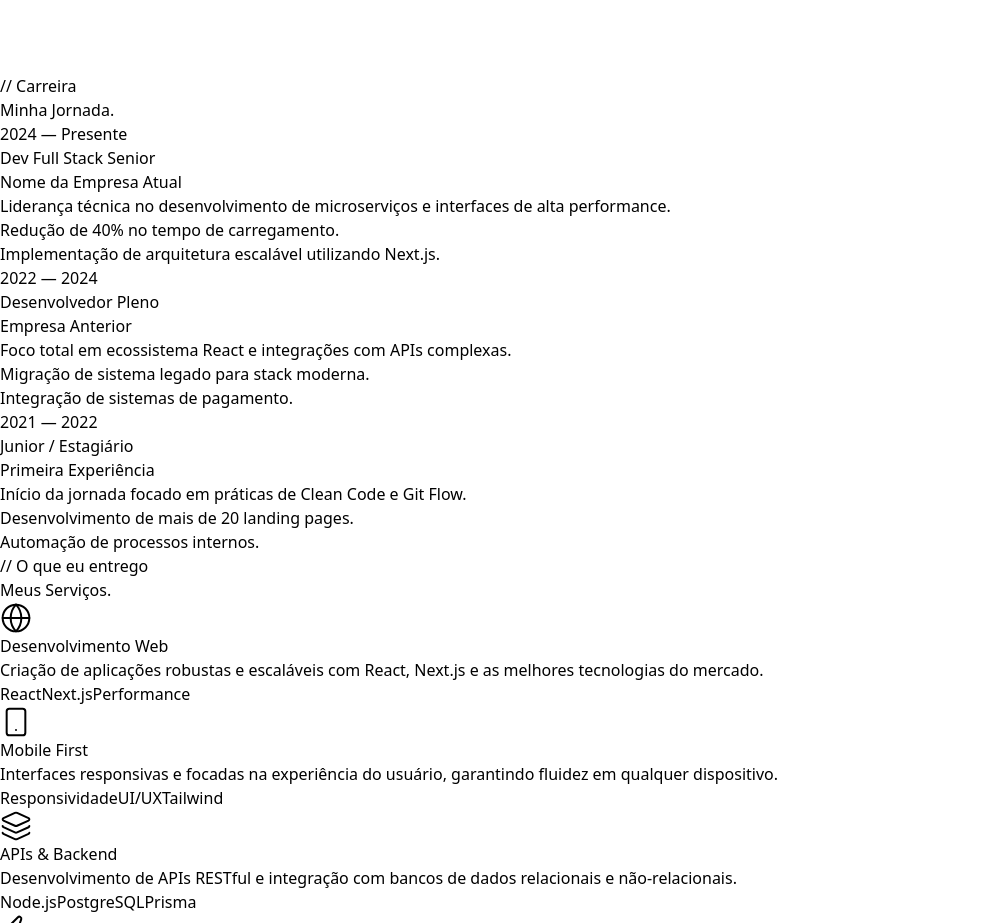
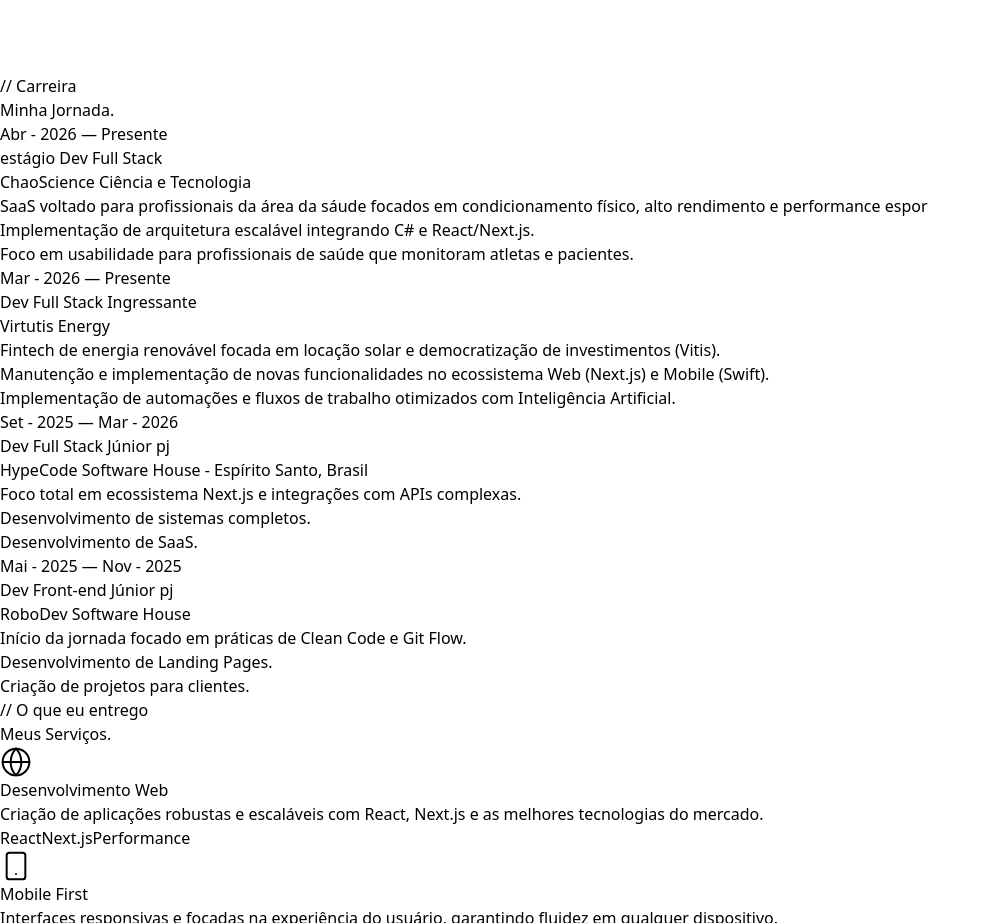
Before and after one commit to gusttamartins01/portf-lio-pro-dev, a React (Vite) app: page / in a window 1280 px wide. Shown: the part 7060-7983 px from the top of the page, without its empty margins (0-991 px from the left). Built offline with nearby package versions, Linux system fonts and the light colour scheme.

Commit message:
feat(experience): add Vitis Energia fintech with AI automation and Swift/C# stack

```diff
--- a/src/components/sections/Experience.jsx
+++ b/src/components/sections/Experience.jsx
@@ -4,35 +4,46 @@
 export default function Experience() {
   const experiences = [
     {
-      company: "Nome da Empresa Atual",
-      role: "Dev Full Stack Senior",
-      period: "2024 — Presente",
-      description: "Liderança técnica no desenvolvimento de microserviços e interfaces de alta performance.",
+      company: "ChaoScience Ciência e Tecnologia",
+      role: "estágio Dev Full Stack ",
+      period: "Abr - 2026 — Presente",
+      description: "SaaS voltado para profissionais da área da sáude focados em condicionamento físico, alto rendimento e performance espor",
       achievements: [
-        "Redução de 40% no tempo de carregamento.",
-        "Implementação de arquitetura escalável utilizando Next.js.",
+        "Implementação de arquitetura escalável integrando C# e React/Next.js.",
+        "Foco em usabilidade para profissionais de saúde que monitoram atletas e pacientes."
       ],
       current: true,
     },
     {
-      company: "Empresa Anterior",
-      role: "Desenvolvedor Pleno",
-      period: "2022 — 2024",
-      description: "Foco total em ecossistema React e integrações com APIs complexas.",
+      company: "Virtutis Energy",
+      role: "Dev Full Stack Ingressante",
+      period: "Mar - 2026 — Presente",
+      description: "Fintech de energia renovável focada em locação solar e democratização de investimentos (Vitis).",
       achievements: [
-        "Migração de sistema legado para stack moderna.",
-        "Integração de sistemas de pagamento.",
+        "Manutenção e implementação de novas funcionalidades no ecossistema Web (Next.js) e Mobile (Swift).",
+        "Implementação de automações e fluxos de trabalho otimizados com Inteligência Artificial.",
+      ],
+      current: true,
+    },
+    {
+      company: "HypeCode Software House - Espírito Santo, Brasil",
+      role: "Dev Full Stack Júnior pj",
+      period: "Set - 2025 — Mar - 2026",
+      description: "Foco total em ecossistema Next.js e integrações com APIs complexas.",
+      achievements: [
+        "Desenvolvimento de sistemas completos.",
+        "Desenvolvimento de SaaS.",
       ],
       current: false,
     },
     {
-      company: "Primeira Experiência",
-      role: "Junior / Estagiário",
-      period: "2021 — 2022",
+      company: "RoboDev Software House",
+      role: "Dev Front-end Júnior pj",
+      period: "Mai - 2025 — Nov - 2025",
       description: "Início da jornada focado em práticas de Clean Code e Git Flow.",
       achievements: [
-        "Desenvolvimento de mais de 20 landing pages.",
-        "Automação de processos internos.",
+        "Desenvolvimento de  Landing Pages.",
+        "Criação de projetos para clientes.",
       ],
       current: false,
     },
```
